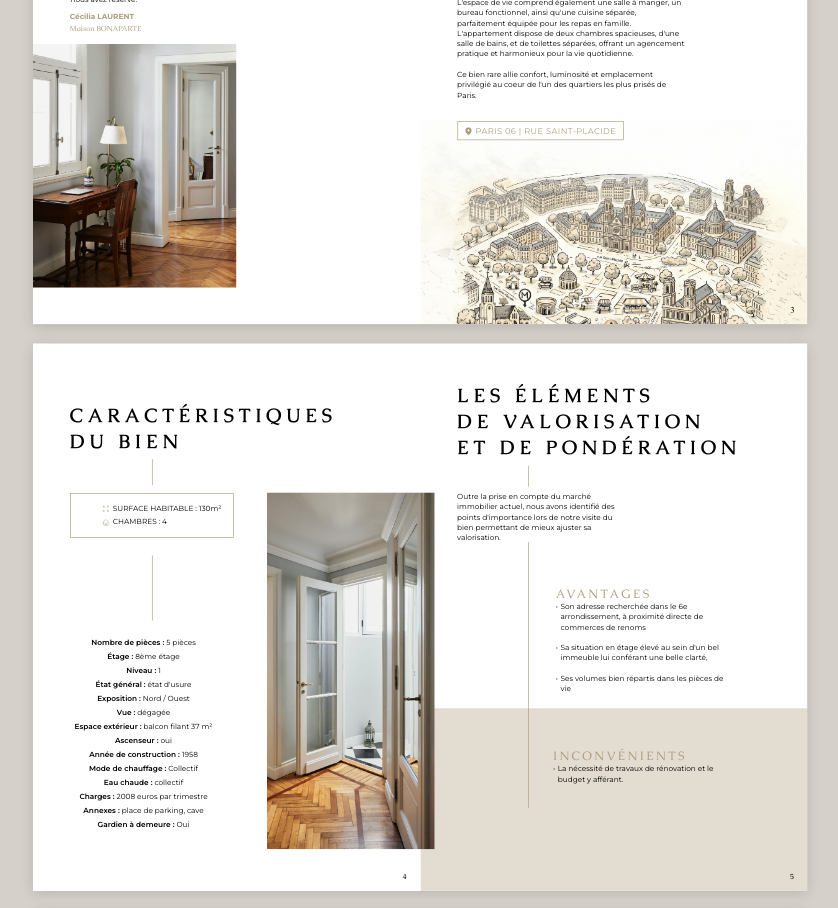
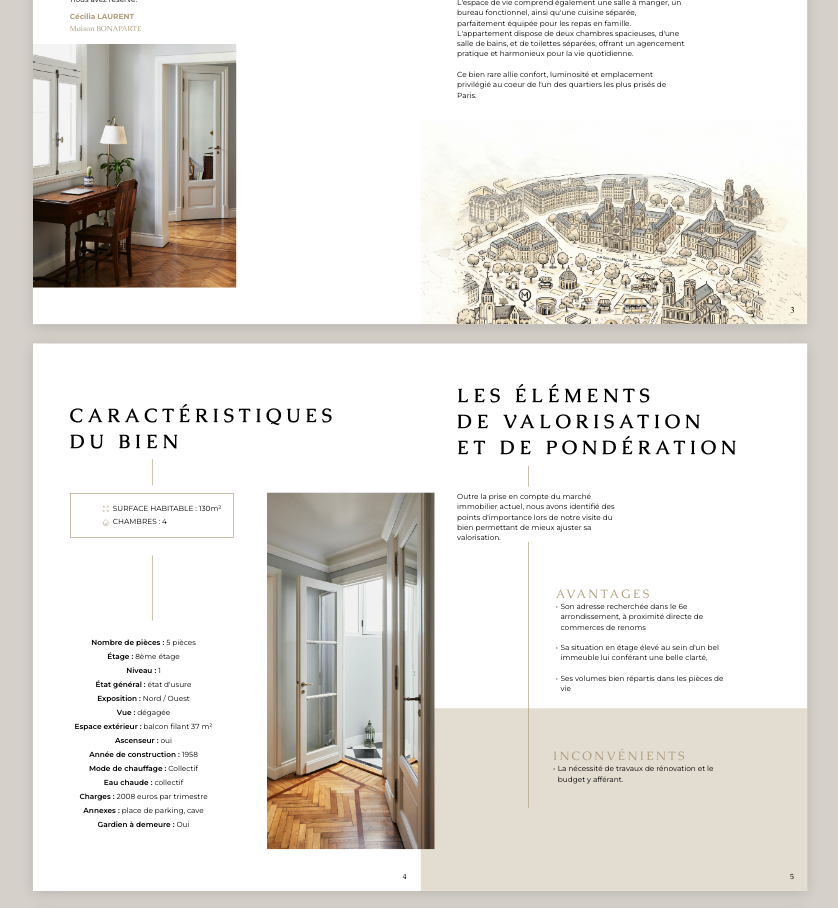
Before and after one commit to baptistefort/avis-de-valeur-bonaparte, a Next.js app: page / in a window 1280 px wide. Shown: the part 860-1768 px from the top of the page, without its empty margins (220-1058 px from the left). Built offline with nearby package versions, Linux system fonts and the light colour scheme.

Commit message:
Remove PARIS 06 location banner from description page

```diff
--- a/src/components/pages/IntroDescriptionPage.tsx
+++ b/src/components/pages/IntroDescriptionPage.tsx
@@ -157,30 +157,6 @@ export default function IntroDescriptionPage() {
           />
         </div>
 
-        {/* "PARIS 06 | RUE SAINT-PLACIDE" box: border gold, white bg */}
-        {/* x=652.2-595=57.2 → 870.3-595=275.3, y=530.3→553.6 */}
-        <div style={{
-          position: 'absolute', left: '57.2px', top: '530.3px',
-          padding: '4px 11px',
-          border: '1px solid #ad9d7d', background: '#ffffff',
-          display: 'inline-flex', alignItems: 'center', gap: '6px',
-          zIndex: 2,
-        }}>
-          {/* Location pin SVG */}
-          <svg width="10" height="12" viewBox="0 0 10 12" fill="none">
-            <path d="M5 0C2.24 0 0 2.24 0 5c0 3.75 5 7 5 7s5-3.25 5-7c0-2.76-2.24-5-5-5zm0 6.5c-.83 0-1.5-.67-1.5-1.5S4.17 3.5 5 3.5s1.5.67 1.5 1.5S5.83 6.5 5 6.5z" fill="#ad9d7d"/>
-          </svg>
-          <EditableText
-            value={description.localisation}
-            onChange={(localisation) => updateDescription({ localisation })}
-            tag="span"
-            style={{
-              fontFamily: "'Montserrat', sans-serif", fontWeight: 400,
-              fontSize: '9.5pt', color: '#ae9e7d', letterSpacing: '0.05em',
-            }}
-          />
-        </div>
-
         {/* Map illustration: PDF y=529→843, full width of right half */}
         <EditableImage
           src={intro.photoMap}
```
